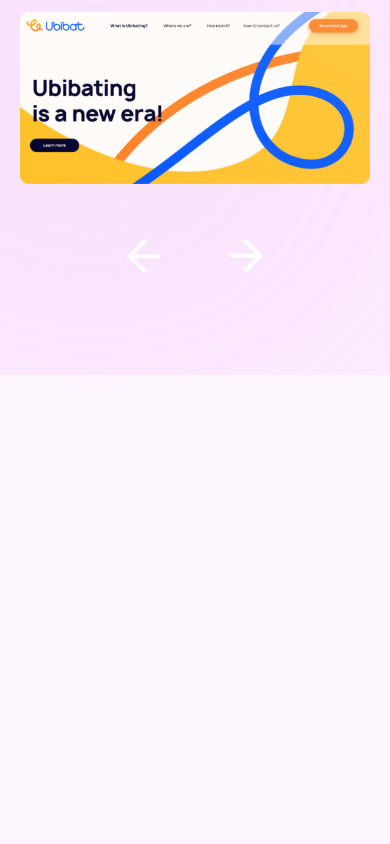
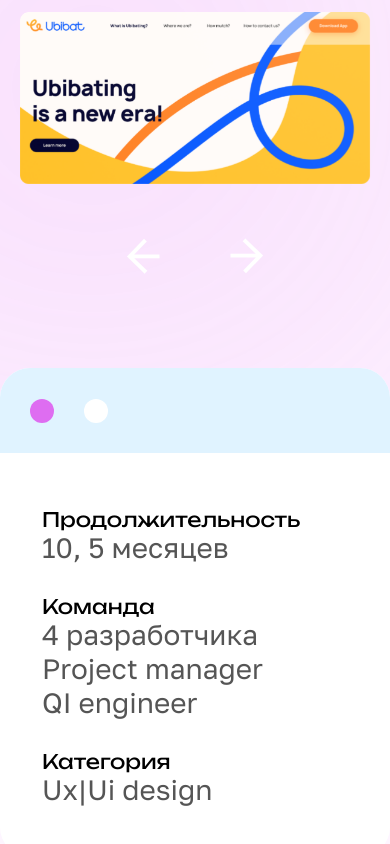
Before and after one commit to SvyatoSllav/EasyDevSite, a Vue app: page /#/case in a window 390 px wide. Shown: the part 764-1608 px from the top of the page. Before the commit the page ends 1139 px from the top, so only its background shows below. Built offline with nearby package versions, Linux system fonts and the light colour scheme.

Commit message:
Сделал слайдер

```diff
--- /dev/null
+++ b/src/components/CaseInfo/CaseInfoSlider.vue
@@ -0,0 +1,191 @@
+<template>
+  <div class="case__info">
+    <swiper
+      :pagination="pagination"
+      :modules="modules"
+      class="mySwiper"
+      :slides-per-view="1"
+      :space-between="40"
+    >
+      <div class="pagination__wrapper"><div class="paginate"></div></div>
+      <swiperSlide>
+        <div class="card">
+          <div class="card__header"></div>
+          <div class="card__content">
+            <div class="card__text">
+              <p class="card__text-title">Продолжительность</p>
+              <p class="card__text-subtitle">10, 5 месяцев</p>
+            </div>
+            <div class="card__text">
+              <p class="card__text-title">Команда</p>
+              <p class="card__text-subtitle">
+                4 разработчика Project manager QI engineer
+              </p>
+            </div>
+            <div class="card__text">
+              <p class="card__text-title">Категория</p>
+              <p class="card__text-subtitle">Ux|Ui design</p>
+            </div>
+          </div>
+        </div>
+      </swiperSlide>
+      <swiperSlide>
+        <div class="card">
+          <div class="card__header"></div>
+          <div class="card__content">
+            <div class="card__text">
+              <p class="card__text-title">Продолжительность</p>
+              <p class="card__text-subtitle">10, 5 месяцев</p>
+            </div>
+            <div class="card__text">
+              <p class="card__text-title">Команда</p>
+              <p class="card__text-subtitle">
+                4 разработчика Project manager QI engineer
+              </p>
+            </div>
+            <div class="card__text">
+              <p class="card__text-title">Категория</p>
+              <p class="card__text-subtitle">Ux|Ui design</p>
+            </div>
+          </div>
+        </div>
+      </swiperSlide>
+    </swiper>
+  </div>
+</template>
+
+<script>
+import { Swiper, SwiperSlide } from "swiper/vue";
+
+import "swiper/css";
+
+import { Pagination } from "swiper";
+
+export default {
+  components: {
+    Swiper,
+    SwiperSlide,
+  },
+  setup() {
+    return {
+      pagination: {
+        el: ".paginate",
+        clickable: true,
+        bulletClass: "bullet",
+        bulletActiveClass: "bullet-active",
+        renderBullet: function (index, className) {
+          return '<div class="' + className + '">' + "</div>";
+        },
+      },
+      modules: [Pagination],
+    };
+  },
+};
+</script>
+
+<style>
+.case__slider {
+  cursor: pointer;
+}
+.case__buttons {
+  width: 208px;
+  margin: 50px auto 0;
+  display: flex;
+  justify-content: space-around;
+}
+.card {
+  background-color: #fff;
+  max-width: 1372px;
+  margin: 90px auto;
+  border-radius: 30px;
+  overflow: hidden;
+}
+.card__header {
+  max-width: 1372px;
+  width: 100%;
+  height: 85px;
+  background-color: #e0f3ff;
+}
+.pagination__wrapper {
+  position: absolute;
+  top: 90px;
+  width: 100%;
+  height: 86px;
+  z-index: 1;
+}
+.bullet {
+  position: relative;
+  width: 24px;
+  height: 24px;
+  border-radius: 50%;
+  background-color: #fff;
+  display: inline-block;
+  margin-left: 30px;
+}
+.bullet-active {
+  background: #de6df1;
+}
+.paginate {
+  max-width: 1372px;
+  padding-top: 31px;
+  margin: 0 auto;
+  height: 100%;
+}
+.card__content {
+  padding-top: 46px;
+  padding-bottom: 60px;
+  max-width: 1155px;
+  margin: 0 auto;
+  display: flex;
+  justify-content: space-between;
+}
+.card__text {
+  display: flex;
+  flex-direction: column;
+}
+.card__text-title {
+  font-family: "Unbounded";
+  font-style: normal;
+  font-weight: 400;
+  font-size: 28px;
+  line-height: 33px;
+}
+.card__text-subtitle {
+  font-family: "Golos-Text-Regular";
+  font-style: normal;
+  font-weight: 400;
+  font-size: 28px;
+  line-height: 34px;
+  color: #555555;
+  max-width: 222px;
+}
+.swiper-pagination-bullet {
+  margin-top: 20px;
+  margin-left: 20px;
+  width: 20px;
+  height: 20px;
+}
+@media screen and (max-width: 1026px) {
+  .card__content {
+    padding: 55px 42px;
+  }
+  .card__text-title {
+    font-size: 20px;
+    line-height: 23px;
+  }
+}
+
+@media screen and (max-width: 766px) {
+  .card__content {
+    display: flex;
+    flex-direction: column;
+    padding-bottom: 0;
+  }
+  .card__text {
+    margin-bottom: 30px;
+  }
+  .card__text:last-child {
+    margin-bottom: 50px;
+  }
+}
+</style>
--- a/src/components/CaseInfo/CaseIntro.vue
+++ b/src/components/CaseInfo/CaseIntro.vue
@@ -1,8 +1,10 @@
 <template>
-  <gradient-tags class="case__tags">
-    <template v-slot:first_tag>наши работы</template
-    ><template v-slot:second_tag>/наши работы</template>
-  </gradient-tags>
+  <div class="tags-wrapper">
+    <gradient-tags class="case__tags">
+      <template v-slot:first_tag>наши работы</template
+      ><template v-slot:second_tag>/наши работы</template>
+    </gradient-tags>
+  </div>
   <section class="case-intro">
     <h5 class="case__title">{{ this.title }}</h5>
     <h6 class="case__subtitle">{{ this.subtitle }}</h6>
@@ -33,9 +35,13 @@
 </script>
 
 <style scoped>
+.tags-wrapper {
+  max-width: 1372px;
+  margin: 0 auto;
+}
 .case__tags {
   width: 300px;
-  margin: 90px 141px 50px auto;
+  margin: 90px 0px 50px auto;
 }
 .case-intro {
   background-color: #fff;
--- a/src/pages/CaseInfo.vue
+++ b/src/pages/CaseInfo.vue
@@ -6,17 +6,20 @@
   <the-sidebar :burgerTop="burgerTop"></the-sidebar>
   <case-intro></case-intro>
   <case-img></case-img>
+  <case-info-slider></case-info-slider>
 </template>
 
 <script>
 import TheHeader from "@/components/CaseInfo/TheHeader";
 import CaseIntro from "@/components/CaseInfo/CaseIntro";
 import CaseImg from "@/components/CaseInfo/CaseImg";
+import CaseInfoSlider from "@/components/CaseInfo/CaseInfoSlider";
 export default {
   components: {
     TheHeader,
     CaseIntro,
     CaseImg,
+    CaseInfoSlider,
   },
   data() {
     return {
```
